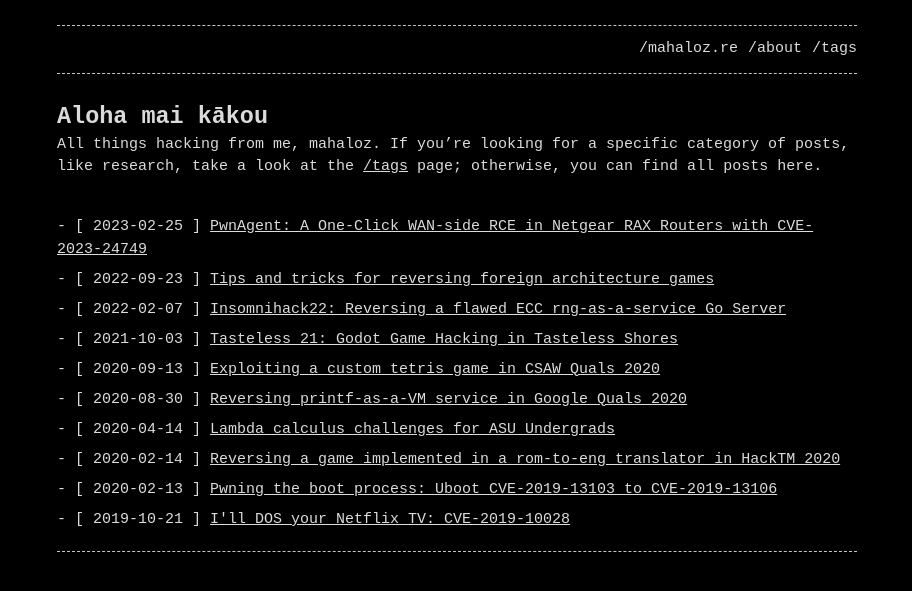
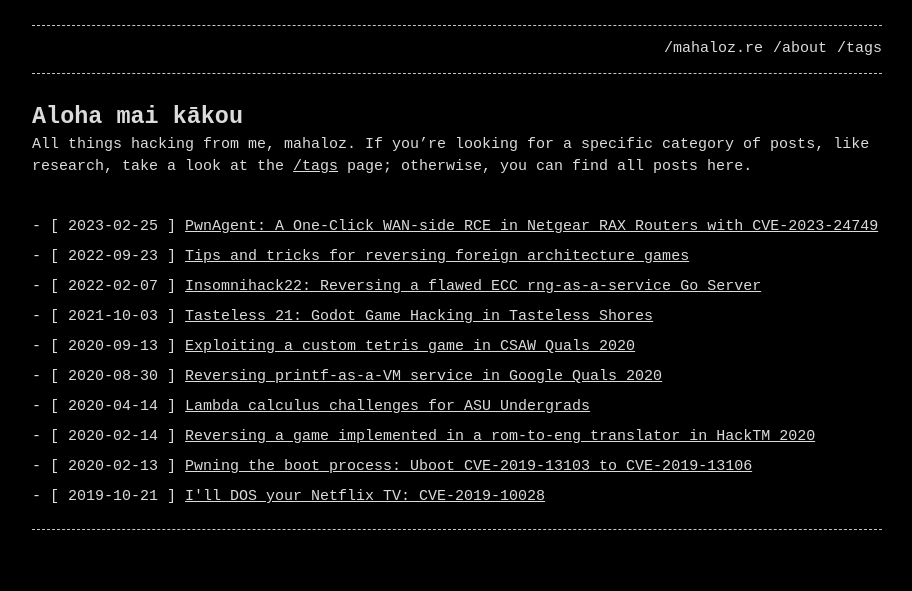
Before and after one commit to mahaloz/mahaloz.re, a Jekyll site: the page built from index.md, in a window 1280 px wide. Shown: the top 591 px of the page, without its empty margins (183-1095 px from the left). Built offline with Jekyll 4.4.1, drawn with Linux system fonts in a browser that asks for light colours.

Commit message:
update width

```diff
--- a/_sass/base.scss
+++ b/_sass/base.scss
@@ -10,7 +10,7 @@ $base-font-size:       15px !default;
 $mobile-font-size:     12px !default;
 $base-line-height:     1.5 !default;
 $container-width:      90% !default;
-$container-max-width:  800px !default;
+$container-max-width:  850px !default;
 
 /**
  * Global
```
